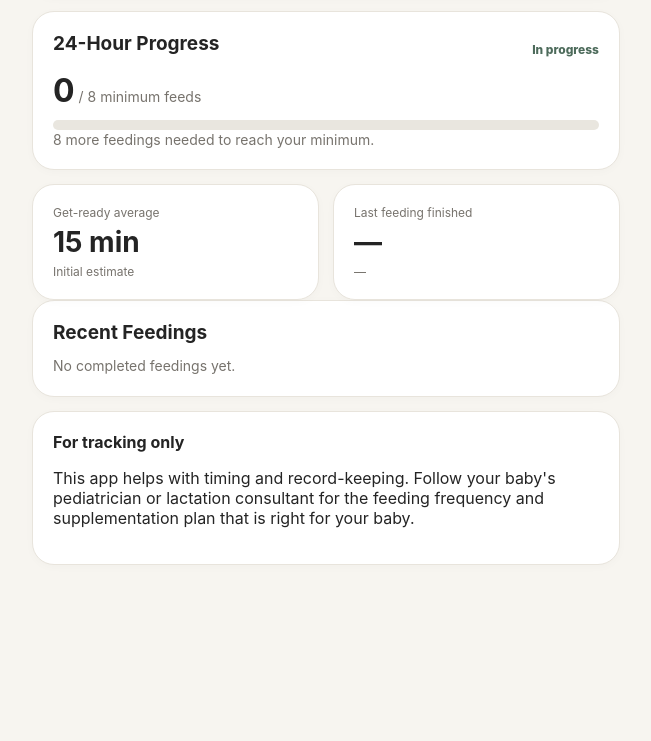
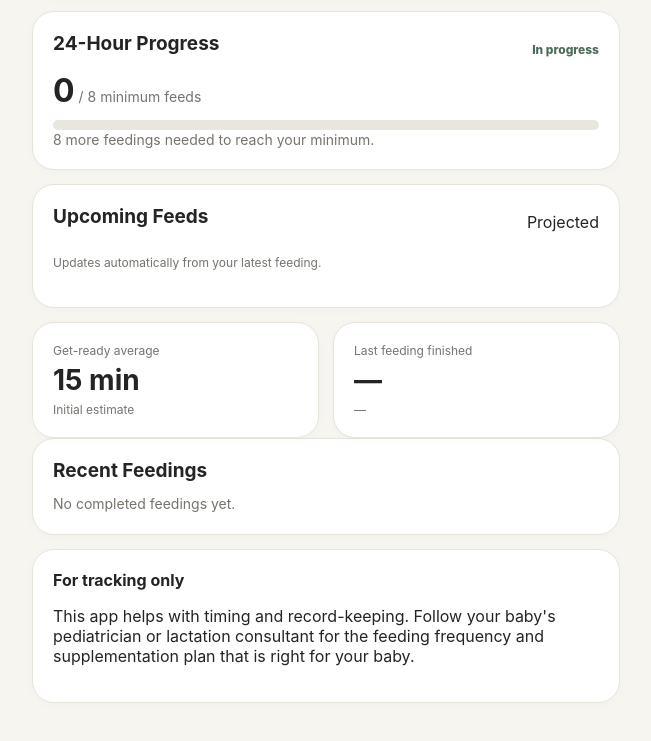
Before and after one commit to contfitz-codes/next-feed, a plain HTML site: page index.html in a window 1280 px wide. Shown: the part 972-1713 px from the top of the page, without its empty margins (314-965 px from the left). Before the commit the page ends 1591 px from the top, so only its background shows below. Drawn offline with Linux system fonts and the light colour scheme.

Commit message:
Update index.html- upcoming feedings
updating to include upcoming feedings

```diff
--- a/index.html
+++ b/index.html
@@ -253,6 +253,27 @@
 
     </section>
 
+    <!-- UPCOMING FEEDS -->
+    <section class="card">
+
+  <div class="section-head">
+    <h2>Upcoming Feeds</h2>
+    <span class="projection-label">Projected</span>
+  </div>
+
+  <div
+    id="projectedSchedule"
+    class="projected-schedule"
+  ></div>
+
+  <p
+    id="projectionNote"
+    class="small-note"
+  >
+    Updates automatically from your latest feeding.
+  </p>
+
+</section>
 
     <!-- GET READY AVERAGE -->
 
```
